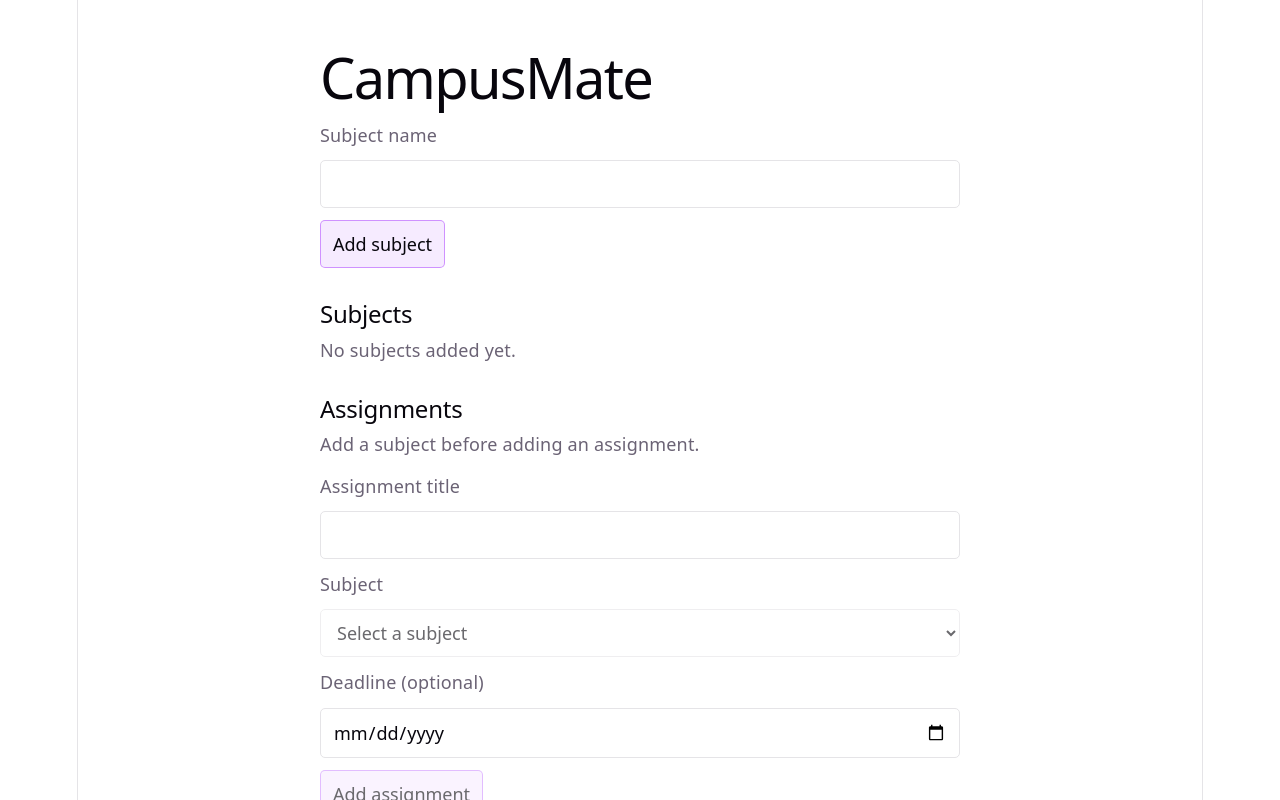
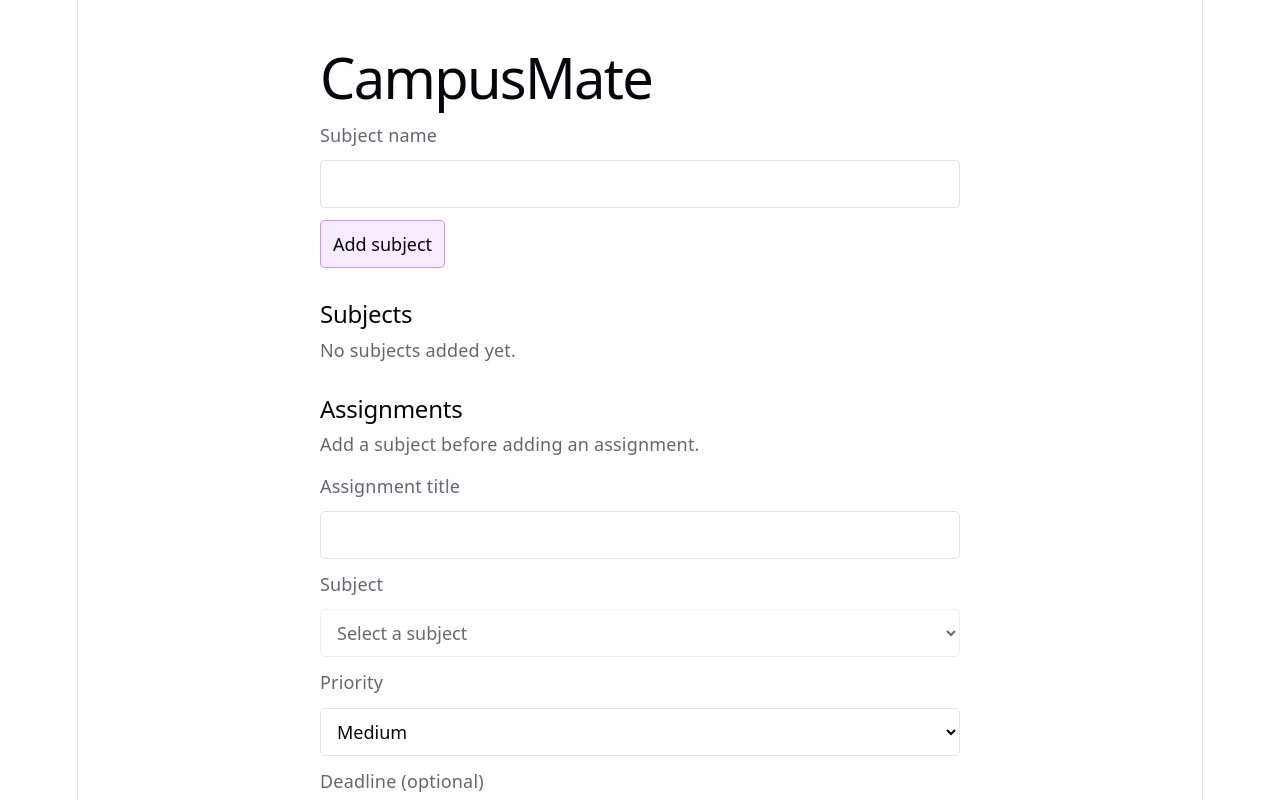
Before and after one commit to sp-2201322038/campusmate, a React (Vite) app: page / in a window 1280 px wide. Shown: the top 800 px of the page. Built offline with nearby package versions, Linux system fonts and the light colour scheme.

Commit message:
CM-11 Set assignment priority functionality

```diff
--- a/src/App.tsx
+++ b/src/App.tsx
@@ -12,6 +12,7 @@
   title: string
   subjectId: string
   deadline: string
+  priority: 'Low' | 'Medium' | 'High'
   completed: boolean
 }
 
@@ -22,6 +23,7 @@
   const [assignmentTitle, setAssignmentTitle] = useState('')
   const [assignmentSubjectId, setAssignmentSubjectId] = useState('')
   const [assignmentDeadline, setAssignmentDeadline] = useState('')
+  const [assignmentPriority, setAssignmentPriority] = useState<Assignment['priority']>('Medium')
   const [assignments, setAssignments] = useState<Assignment[]>([])
   const [assignmentError, setAssignmentError] = useState('')
   const [editingAssignmentId, setEditingAssignmentId] = useState<string | null>(null)
@@ -57,6 +59,7 @@
       title,
       subjectId: assignmentSubjectId,
       deadline: assignmentDeadline,
+      priority: assignmentPriority,
     }
     setAssignments((current) => editingAssignmentId
       ? current.map((item) => item.id === editingAssignmentId ? { ...item, ...assignment } : item)
@@ -69,6 +72,7 @@
     setAssignmentTitle(assignment.title)
     setAssignmentSubjectId(assignment.subjectId)
     setAssignmentDeadline(assignment.deadline)
+    setAssignmentPriority(assignment.priority)
     setAssignmentError('')
     assignmentTitleRef.current?.focus()
   }
@@ -77,6 +81,7 @@
     setEditingAssignmentId(null)
     setAssignmentTitle('')
     setAssignmentDeadline('')
+    setAssignmentPriority('Medium')
     setAssignmentError('')
     assignmentTitleRef.current?.focus()
   }
@@ -156,6 +161,17 @@
               <option key={subject.id} value={subject.id}>{subject.name}</option>
             ))}
           </select>
+          <label htmlFor="assignment-priority">Priority</label>
+          <select
+            id="assignment-priority"
+            name="assignmentPriority"
+            value={assignmentPriority}
+            onChange={(event) => setAssignmentPriority(event.target.value as Assignment['priority'])}
+          >
+            <option value="Low">Low</option>
+            <option value="Medium">Medium</option>
+            <option value="High">High</option>
+          </select>
           <label htmlFor="assignment-deadline">Deadline (optional)</label>
           <input
             id="assignment-deadline"
@@ -179,6 +195,7 @@
               <li key={assignment.id} className={assignment.completed ? 'completed' : undefined}>
                 <strong>{assignment.title}</strong>
                 <p>{subjects.find((subject) => subject.id === assignment.subjectId)?.name}</p>
+                <p>Priority: {assignment.priority}</p>
                 {assignment.deadline && (
                   <p>Deadline: <time dateTime={assignment.deadline}>{assignment.deadline}</time></p>
                 )}
```
